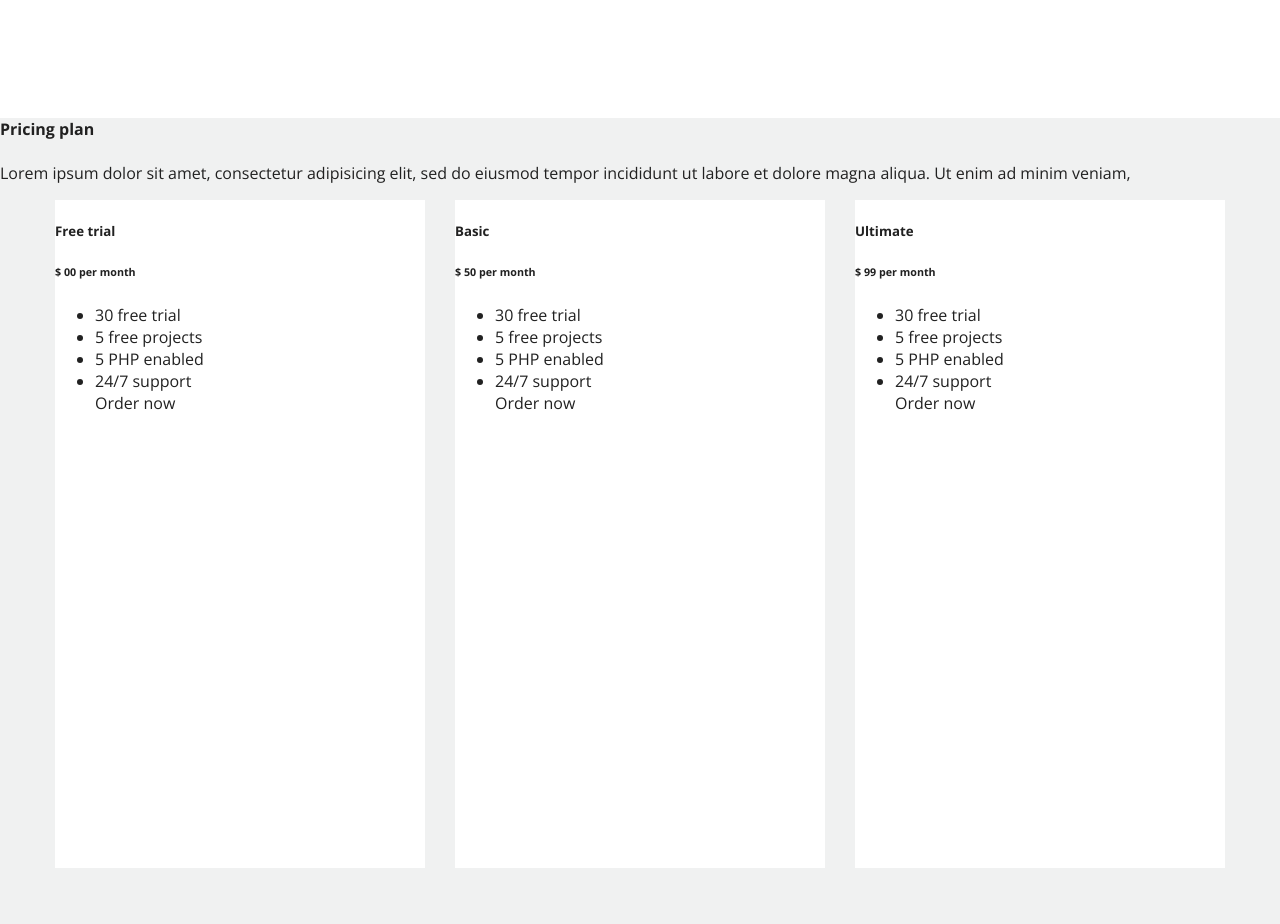
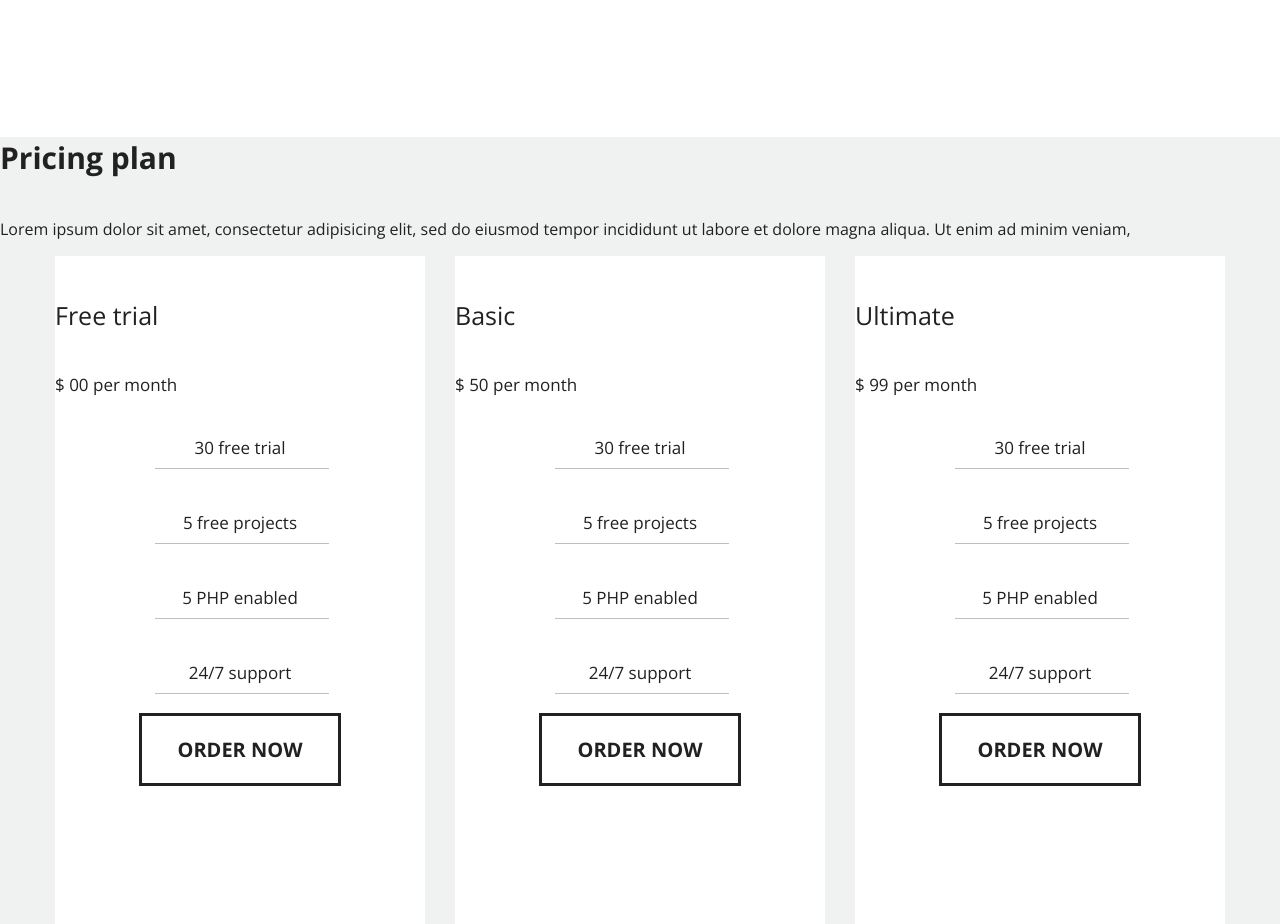
Before and after one commit to katyakaterina/wdp, a website: page index.html in a window 1280 px wide. Shown: the part 4383-5307 px from the top of the page. Drawn offline with nearby package versions, Linux system fonts and the light colour scheme; files that its build step writes are made by us from their sources; files whose address does not match are found by name.

Commit message:
переименовала классы блока cost/оформленеи cost

```diff
--- a/index.html
+++ b/index.html
@@ -49,7 +49,7 @@
         </section>
         <section class="about">
             <div class="about__box">
-                <h3 class="about__headline">About us</h3>
+                <h3 class="about__headline title">About us</h3>
                 <p class="about__text">Lorem ipsum dolor sit amet, consectetur adipisicing elit, sed do eiusmod tempor
                     incididunt
                     ut labore et dolore magna aliqua. Ut enim ad minim veniam,</p>
@@ -77,7 +77,7 @@
         </section>
         <section class="services">
             <div class="services__box">
-                <h3 class="services__title">Our services</h3>
+                <h3 class="services__title title">Our services</h3>
                 <p class="services__text">Lorem ipsum dolor sit amet, consectetur adipisicing elit,
                     sed do eiusmod tempor incididunt ut labore et dolore magna aliqua. Ut enim ad minim veniam,</p>
                 <div class="services__points">
@@ -133,7 +133,7 @@
         </section>
         <section class="review">
             <div class="review__box">
-                <h4 class="review__title">Latest works</h4>
+                <h4 class="review__title title">Latest works</h4>
                 <p class="review__detail">Lorem ipsum dolor sit amet, consectetur adipisicing elit,
                     sed do eiusmod tempor incididunt ut labore et dolore magna aliqua. Ut enim ad minim veniam,</p>
                 <div class="review__tabs tabs">
@@ -181,7 +181,7 @@
             </div>
         </section>
         <section class="cost">
-            <h4 class="cost__title">Pricing plan</h4>
+            <h4 class="cost__title title">Pricing plan</h4>
                 <p class="cost__text">Lorem ipsum dolor sit amet, consectetur adipisicing elit,
                     sed do eiusmod tempor incididunt ut labore et dolore magna aliqua. Ut enim ad minim veniam,</p>
             <div class="cost__box">
@@ -189,10 +189,10 @@
                     <h5 class="cost__name">Free trial</h5>
                     <h6 class="cost__price">$ 00 per month</h6>
                     <ul class="cost__list">
-                        <li class="cost__list">30 free trial</li>
-                        <li class="cost__list">5 free projects</li>
-                        <li class="cost__list">5 PHP enabled</li>
-                        <li class="cost__list">24/7 support</li>
+                        <li class="cost__item">30 free trial</li>
+                        <li class="cost__item">5 free projects</li>
+                        <li class="cost__item">5 PHP enabled</li>
+                        <li class="cost__item">24/7 support</li>
                         <a href="" class="cost__link">Order now</a>
                     </ul>
                 </div>
@@ -200,10 +200,10 @@
                     <h5 class="cost__name">Basic</h5>
                     <h6 class="cost__price">$ 50 per month</h6>
                     <ul class="cost__list">
-                        <li class="cost__list">30 free trial</li>
-                        <li class="cost__list">5 free projects</li>
-                        <li class="cost__list">5 PHP enabled</li>
-                        <li class="cost__list">24/7 support</li>
+                        <li class="cost__item">30 free trial</li>
+                        <li class="cost__item">5 free projects</li>
+                        <li class="cost__item">5 PHP enabled</li>
+                        <li class="cost__item">24/7 support</li>
                         <a href="" class="cost__link">Order now</a>
                     </ul>
                 </div>
@@ -211,10 +211,10 @@
                     <h5 class="cost__name">Ultimate</h5>
                     <h6 class="cost__price">$ 99 per month</h6>
                     <ul class="cost__list">
-                        <li class="cost__list">30 free trial</li>
-                        <li class="cost__list">5 free projects</li>
-                        <li class="cost__list">5 PHP enabled</li>
-                        <li class="cost__list">24/7 support</li>
+                        <li class="cost__item">30 free trial</li>
+                        <li class="cost__item">5 free projects</li>
+                        <li class="cost__item">5 PHP enabled</li>
+                        <li class="cost__item">24/7 support</li>
                         <a href="" class="cost__link">Order now</a>
                     </ul>
                 </div>
@@ -222,7 +222,7 @@
         </section>
         <section class="team">
             <div class="team__box">
-                <h4 class="team__title">Our team member</h4>
+                <h4 class="team__title title">Our team member</h4>
                 <p>Lorem ipsum dolor sit amet, consectetur adipisicing elit,
                     sed do eiusmod tempor incididunt ut labore et dolore magna aliqua. Ut enim ad minim veniam,</p>
             </div>
@@ -279,7 +279,7 @@
         </section>
         <section class="blog">
             <div class="blog__box">
-                <h3 class="blog__title">Blog</h3>
+                <h3 class="blog__title title">Blog</h3>
                 <p class="blog__text">Lorem ipsum dolor sit amet, consectetur adipisicing elit,
                     sed do eiusmod tempor incididunt ut labore et dolore magna aliqua. Ut enim ad minim veniam,</p>
                 <div class="blog__features">
@@ -312,7 +312,7 @@
             </div>
         </section>
         <section class="box">
-            <h3 class="contacts__title">Contact us</h3>
+            <h3 class="contacts__title title">Contact us</h3>
             <p class="contacts__detail">Lorem ipsum dolor sit amet, consectetur adipisicing elit,
                 sed do eiusmod tempor incididunt ut labore et dolore magna aliqua. Ut enim ad minim veniam,</p>
             <div class="contacts__address">
--- a/src/style/_mixins.scss
+++ b/src/style/_mixins.scss
@@ -13,3 +13,7 @@
     font-size: 15px;
     width: 630px;
 }
+@mixin title{
+    font-size: 30px;
+    font-weight: 700;
+}
--- a/src/style/_variables.scss
+++ b/src/style/_variables.scss
@@ -4,3 +4,4 @@ $green: #00897b;
 $servicesColor: #e4fdf9;
 $gray: #f0f1f1;
 $violet: #3949ab;
+$line :#bfbfbf;
--- a/src/style/blocks/costs.scss
+++ b/src/style/blocks/costs.scss
@@ -1,6 +1,7 @@
 .cost{
     background: $gray;
     height: 1142px;
+
     &__box{
         display: grid;
         grid-template-columns: 370px 370px 370px;
@@ -12,6 +13,42 @@
         // position: relative;
         background: $white;
     }
+    &__name{
+        font-size: 25px;
+        font-weight: 400;
+    }
+    &__list{
+        font-size: 17px;
+        font-weight: 300;
+        list-style: none;
+        text-align: center;
+        padding: 0;
+    }
+
+    &__item::before{
+        content: '';
+        position: absolute;
+        width: 174px;
+        height: 1px;
+        top: 32px;
+        left: 100px;
+        background: $line;
+    }
+    &__item{
+        position: relative;
+        padding-bottom: 52px;
+    }
+    &__list, &__price{
+        font-size: 17px;
+        font-weight: 300;
+    }
+    &__link{
+        @include textLink;
+    }
+    &__link:hover{
+        @include textLinkHover;
+        border: 3px solid $green;
+    }
     // &__flat::before{
     //     position: absolute;
     //     content: '';
--- a/src/style/blocks/global.scss
+++ b/src/style/blocks/global.scss
@@ -3,7 +3,7 @@ $textMain: #212121;
 body{
     font-family: "Open Sans", sans-serif;
 
-    max-width: 1440px;
+    max-width: 1680px;
     width: 100%;
     margin: 0 auto;
     color: $textMain;
@@ -20,6 +20,9 @@ a{
     text-decoration: none;
     color: $textMain;
 }
+.title{
+    @include title;
+}
 // @media (min-width: 320px) and (max-width: 1600px)  {
 //     header, body{
 //         margin: 0 auto;
```
